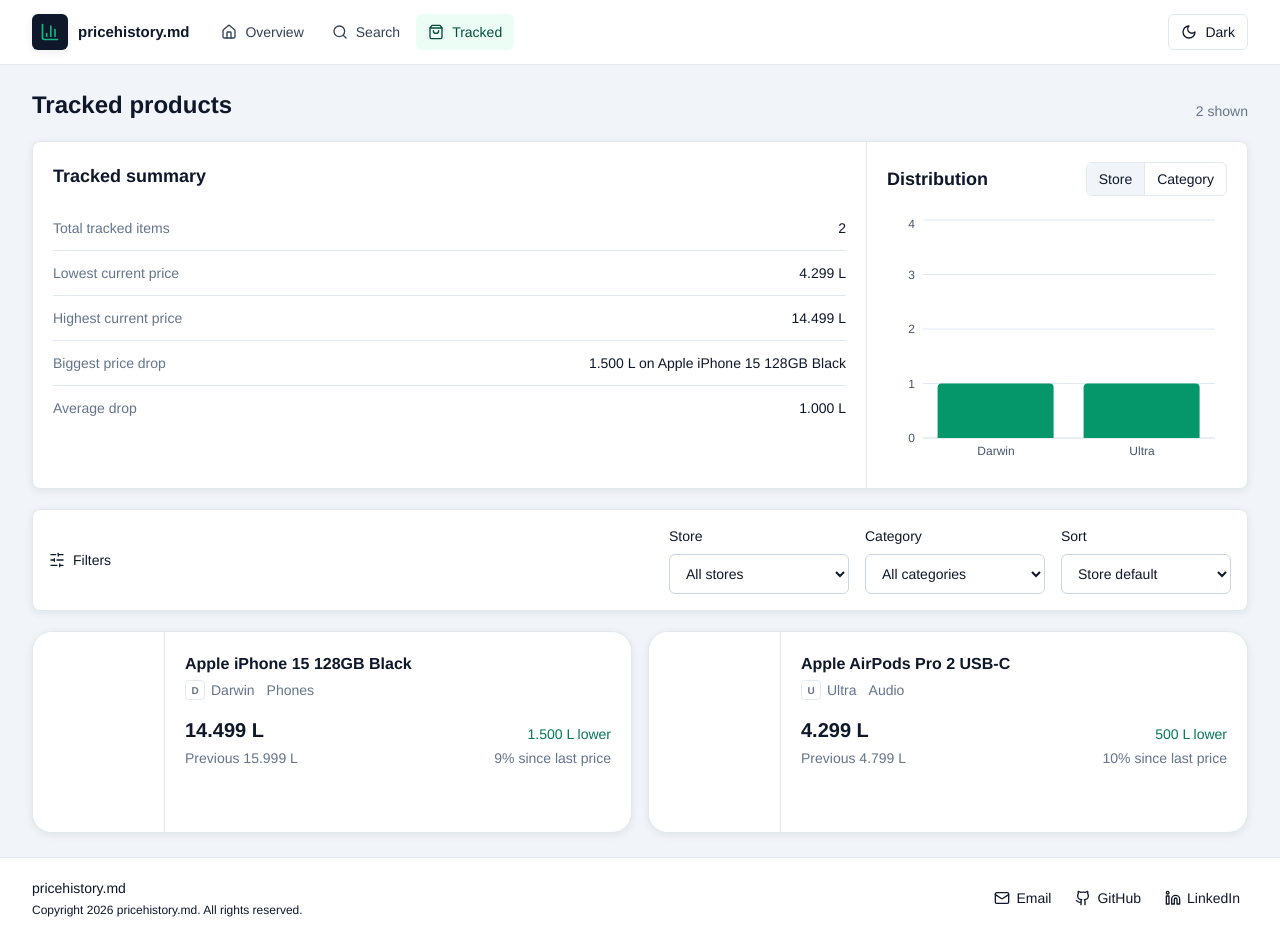
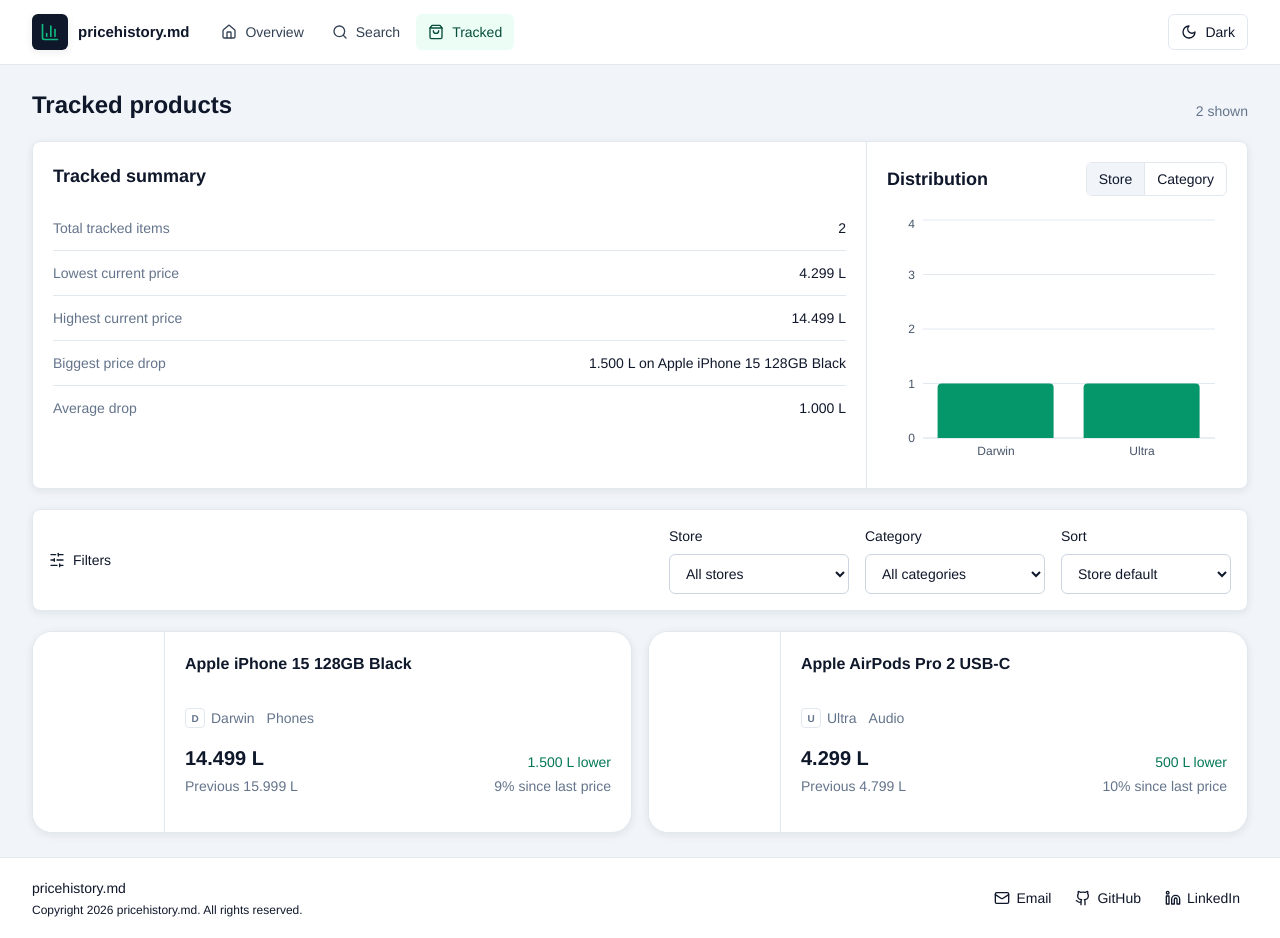
Before and after one commit to mcittkmims/moldova-price-history, a React (Vite) app: page /tracked in a window 1280 px wide. Built offline with nearby package versions, Linux system fonts and the light colour scheme.

Commit message:
fix product card height alignment

```diff
--- a/src/components/products/ProductCard.tsx
+++ b/src/components/products/ProductCard.tsx
@@ -51,7 +51,7 @@
           <div className="min-w-0 flex-1">
             <Link
               to={`/products/${product.id}`}
-              className="block text-[15px] font-semibold leading-6 hover:text-moss-700 sm:text-base dark:hover:text-moss-500"
+              className="block min-h-[3rem] text-[15px] font-semibold leading-6 line-clamp-2 hover:text-moss-700 sm:min-h-[3.25rem] sm:text-base dark:hover:text-moss-500"
             >
               {product.title}
             </Link>
```
